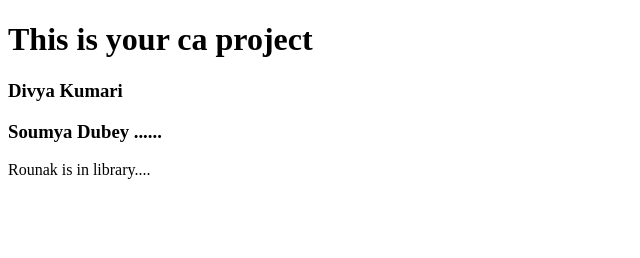
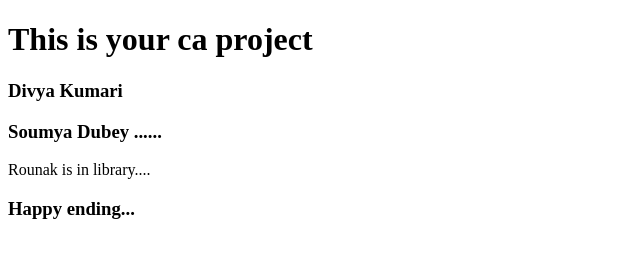
Before and after one commit to Divyakri93/Devops-cd, a plain HTML site: page index.html in a window 1280 px wide. Shown: the whole page, without its empty margins (0-640 px from the left). Drawn offline with Linux system fonts and the light colour scheme.

Commit message:
ending is there

```diff
--- a/index.html
+++ b/index.html
@@ -10,6 +10,7 @@
   <h3>Divya Kumari</h3>
   <h3>Soumya Dubey ......</h3>
   <p>Rounak is in library....</p>
+  <h3>Happy ending...</h3>
 
 </body>
 </html>
```
